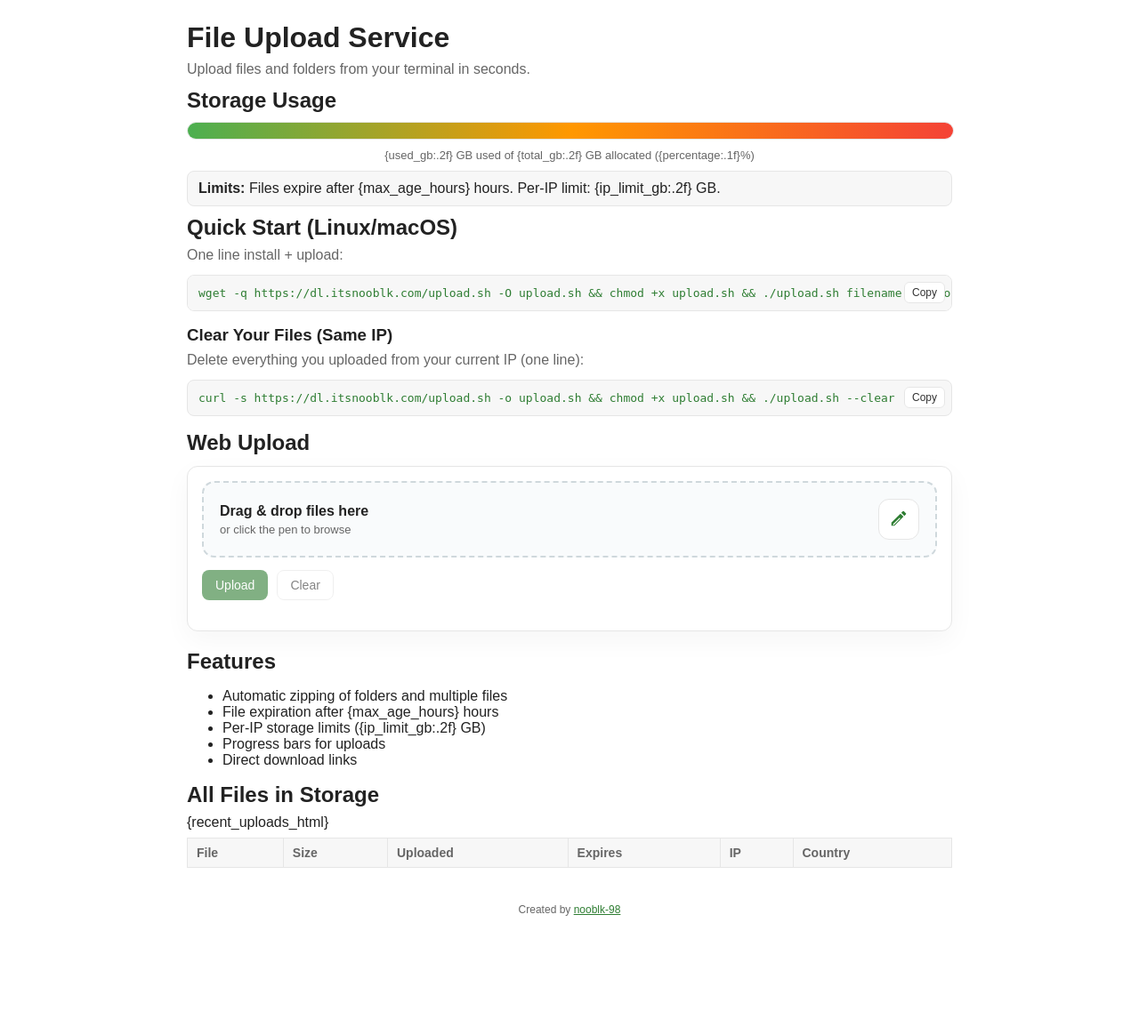
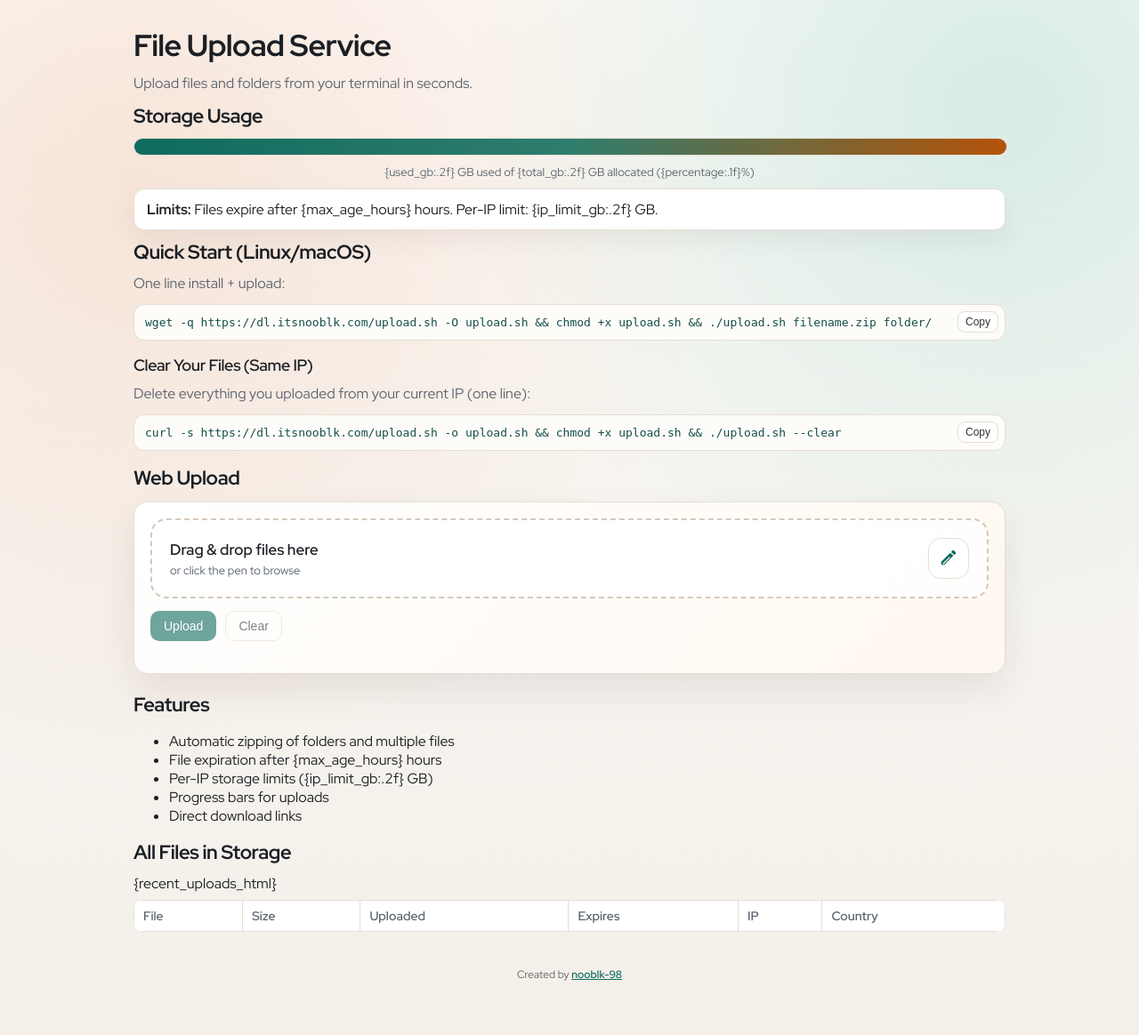
Before and after one commit to nooblk-98/temp-file-share, a Python web app: template backend/templates/index.html in a window 1280 px wide. Shown: the whole page at 89% size. Before the commit the page ends 1030 px from the top, so only its background shows below. Run offline with Jinja, Linux system fonts and the light colour scheme; the template is opened without the code that fills it, so the values that code supplies are empty.

Commit message:
Revamp UI styles and add custom font
Updated styles.css with a new color palette, enhanced gradients, and improved spacing for a more modern look. Added Red Hat Display font via Google Fonts in index.html for better typography and visual consistency.

```diff
--- a/backend/static/styles.css
+++ b/backend/static/styles.css
@@ -1,23 +1,45 @@
 :root {
-    --bg: #ffffff;
-    --text: #222222;
-    --muted: #666666;
-    --panel: #f7f7f7;
-    --border: #e6e6e6;
-    --accent: #2e7d32;
+    --bg: #f6f3ee;
+    --text: #1b1f24;
+    --muted: #5b646e;
+    --panel: #ffffff;
+    --border: #e4ded4;
+    --accent: #0f6b5e;
+    --accent-strong: #134e4a;
+    --warm: #f3d7c6;
+    --cool: #cfe8e1;
 }
 
 body {
-    font-family: Arial, sans-serif;
-    max-width: 860px;
+    font-family: "Red Hat Display", "Segoe UI", sans-serif;
+    max-width: 980px;
     margin: 0 auto;
-    padding: 24px;
-    background: var(--bg);
+    padding: 28px 22px 60px;
+    background:
+        radial-gradient(circle at 12% 18%, rgba(243, 215, 198, 0.6), transparent 45%),
+        radial-gradient(circle at 88% 10%, rgba(207, 232, 225, 0.8), transparent 40%),
+        linear-gradient(180deg, #fdfbf8 0%, #f6f3ee 60%, #f4efe9 100%);
     color: var(--text);
 }
 
 h1, h2, h3 {
-    margin: 0 0 8px;
+    margin: 0 0 10px;
+    letter-spacing: -0.02em;
+}
+
+h1 {
+    font-size: 34px;
+    font-weight: 700;
+}
+
+h2 {
+    font-size: 22px;
+    font-weight: 650;
+}
+
+h3 {
+    font-size: 18px;
+    font-weight: 600;
 }
 
 p {
@@ -27,12 +49,13 @@ p {
 
 a {
     color: var(--accent);
+    font-weight: 600;
 }
 
 .storage-bar {
     width: 100%;
     height: 18px;
-    background: #eeeeee;
+    background: #efe8de;
     border-radius: 10px;
     overflow: hidden;
     margin: 10px 0;
@@ -41,7 +64,7 @@ a {
 
 .storage-used {
     height: 100%;
-    background: linear-gradient(to right, #4caf50, #ff9800, #f44336);
+    background: linear-gradient(90deg, #0f6b5e, #2f7d6d, #b45309);
     transition: width 0.3s;
 }
 
@@ -53,10 +76,11 @@ a {
 
 .limits {
     background: var(--panel);
-    padding: 10px 12px;
-    border-radius: 8px;
+    padding: 12px 14px;
+    border-radius: 12px;
     margin: 10px 0;
     border: 1px solid var(--border);
+    box-shadow: 0 12px 30px rgba(36, 20, 0, 0.06);
 }
 
 .code-block {
@@ -65,15 +89,15 @@ a {
 }
 
 pre {
-    background: var(--panel);
+    background: #fefcf9;
     padding: 12px 44px 12px 12px;
-    border-radius: 8px;
+    border-radius: 12px;
     overflow-x: auto;
     border: 1px solid var(--border);
 }
 
 code {
-    color: var(--accent);
+    color: var(--accent-strong);
 }
 
 .copy-btn {
@@ -84,7 +108,7 @@ code {
     background: #ffffff;
     color: #333333;
     padding: 4px 8px;
-    border-radius: 6px;
+    border-radius: 8px;
     font-size: 12px;
     cursor: pointer;
 }
@@ -97,6 +121,9 @@ table {
     width: 100%;
     border-collapse: collapse;
     margin: 8px 0 16px;
+    background: var(--panel);
+    border-radius: 12px;
+    overflow: hidden;
 }
 
 th, td {
@@ -128,24 +155,24 @@ footer {
 
 .upload-panel {
     border: 1px solid var(--border);
-    border-radius: 12px;
-    padding: 16px;
-    background: #ffffff;
+    border-radius: 16px;
+    padding: 18px;
+    background: linear-gradient(135deg, #ffffff 0%, #fff8f0 100%);
     margin: 12px 0 20px;
-    box-shadow: 0 10px 30px rgba(0, 0, 0, 0.04);
+    box-shadow: 0 18px 40px rgba(32, 17, 0, 0.08);
 }
 
 .drop-zone {
-    border: 2px dashed #cfd8dc;
-    border-radius: 14px;
-    padding: 18px;
-    background: #f9fbfc;
+    border: 2px dashed #d5c9bd;
+    border-radius: 18px;
+    padding: 20px;
+    background: rgba(255, 255, 255, 0.85);
     transition: border-color 0.2s ease, background 0.2s ease;
 }
 
 .drop-zone.is-dragover {
     border-color: var(--accent);
-    background: #eef7f0;
+    background: rgba(207, 232, 225, 0.6);
 }
 
 .drop-header {
@@ -157,7 +184,7 @@ footer {
 
 .drop-title {
     font-weight: 600;
-    font-size: 16px;
+    font-size: 17px;
     color: var(--text);
 }
 
@@ -177,7 +204,7 @@ footer {
     color: var(--accent);
     width: 46px;
     height: 46px;
-    border-radius: 12px;
+    border-radius: 14px;
     cursor: pointer;
     display: grid;
     place-items: center;
@@ -208,7 +235,7 @@ footer {
     background: #ffffff;
     color: #333333;
     padding: 8px 14px;
-    border-radius: 8px;
+    border-radius: 10px;
     cursor: pointer;
     font-size: 14px;
 }
@@ -235,7 +262,7 @@ footer {
     border: 1px solid var(--border);
     border-radius: 10px;
     padding: 10px 12px;
-    background: var(--panel);
+    background: #ffffff;
     display: grid;
     gap: 6px;
 }
@@ -261,7 +288,7 @@ footer {
 }
 
 .upload-progress {
-    background: #e7ecef;
+    background: #efe8de;
     border-radius: 999px;
     height: 8px;
     overflow: hidden;
@@ -270,7 +297,7 @@ footer {
 .upload-progress-bar {
     height: 100%;
     width: 0%;
-    background: linear-gradient(90deg, #4caf50, #2e7d32);
+    background: linear-gradient(90deg, #0f6b5e, #2f7d6d);
     transition: width 0.2s ease;
 }
 
--- a/backend/templates/index.html
+++ b/backend/templates/index.html
@@ -4,6 +4,9 @@
     <meta charset="UTF-8">
     <meta name="viewport" content="width=device-width, initial-scale=1.0">
     <title>File Upload Service</title>
+    <link rel="preconnect" href="https://fonts.googleapis.com">
+    <link rel="preconnect" href="https://fonts.gstatic.com" crossorigin>
+    <link href="https://fonts.googleapis.com/css2?family=Red+Hat+Display:wght@400;500;600;700&display=swap" rel="stylesheet">
     <link rel="stylesheet" href="/static/styles.css">
 </head>
 <body>
```
